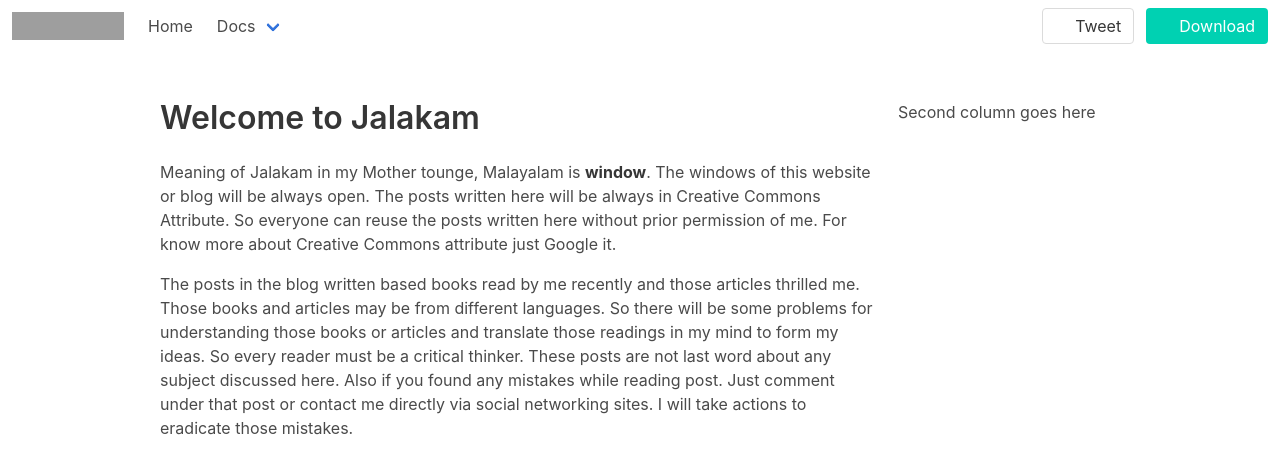
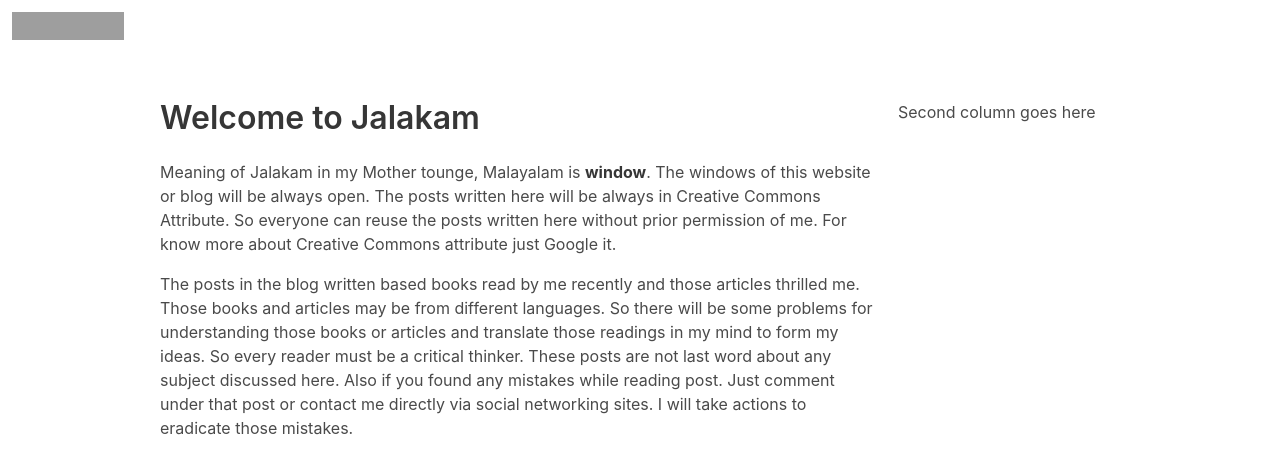
Before and after one commit to jalakam/jalakam-bulma-test, a Jekyll site: the page built from index.md, in a window 1280 px wide. Shown: the top 474 px of the page. Built offline with Jekyll 4.4.1, drawn with Linux system fonts in a browser that asks for light colours; grey boxes are pictures that could not be loaded.

Commit message:
Update navbar.html

```diff
--- a/_includes/navbar.html
+++ b/_includes/navbar.html
@@ -12,63 +12,11 @@
 
   <div id="navbarExampleTransparentExample" class="navbar-menu">
     <div class="navbar-start">
-      <a class="navbar-item" href="https://bulma.io/">
-        Home
+      {% for x in site.data.navbar %}
+      <a class="navbar-item" href="{{ y.link }}">
+        {{ y.icon }}{{ y.menu }}
       </a>
-      <div class="navbar-item has-dropdown is-hoverable">
-        <a class="navbar-link" href="https://bulma.io/documentation/overview/start/">
-          Docs
-        </a>
-        <div class="navbar-dropdown is-boxed">
-          <a class="navbar-item" href="https://bulma.io/documentation/overview/start/">
-            Overview
-          </a>
-          <a class="navbar-item" href="https://bulma.io/documentation/modifiers/syntax/">
-            Modifiers
-          </a>
-          <a class="navbar-item" href="https://bulma.io/documentation/columns/basics/">
-            Columns
-          </a>
-          <a class="navbar-item" href="https://bulma.io/documentation/layout/container/">
-            Layout
-          </a>
-          <a class="navbar-item" href="https://bulma.io/documentation/form/general/">
-            Form
-          </a>
-          <hr class="navbar-divider">
-          <a class="navbar-item" href="https://bulma.io/documentation/elements/box/">
-            Elements
-          </a>
-          <a class="navbar-item is-active" href="https://bulma.io/documentation/components/breadcrumb/">
-            Components
-          </a>
-        </div>
+      {% endfor %}
       </div>
     </div>
-
-    <div class="navbar-end">
-      <div class="navbar-item">
-        <div class="field is-grouped">
-          <p class="control">
-            <a class="bd-tw-button button" data-social-network="Twitter" data-social-action="tweet" data-social-target="http://localhost:4000" target="_blank" href="https://twitter.com/intent/tweet?text=Bulma: a modern CSS framework based on Flexbox&amp;hashtags=bulmaio&amp;url=http://localhost:4000&amp;via=jgthms">
-              <span class="icon">
-                <i class="fab fa-twitter"></i>
-              </span>
-              <span>
-                Tweet
-              </span>
-            </a>
-          </p>
-          <p class="control">
-            <a class="button is-primary" href="https://github.com/jgthms/bulma/releases/download/0.7.2/bulma-0.7.2.zip">
-              <span class="icon">
-                <i class="fas fa-download"></i>
-              </span>
-              <span>Download</span>
-            </a>
-          </p>
-        </div>
-      </div>
-    </div>
-  </div>
 </nav>
```
